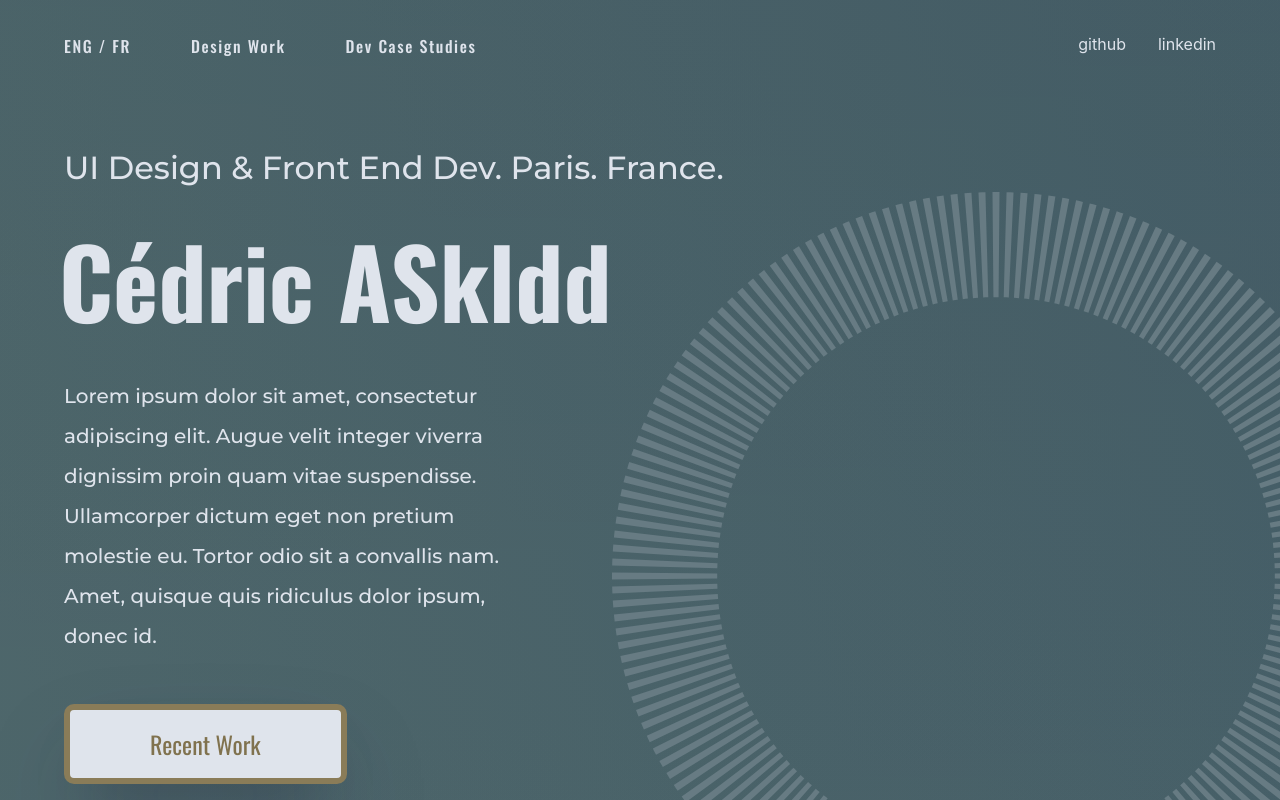
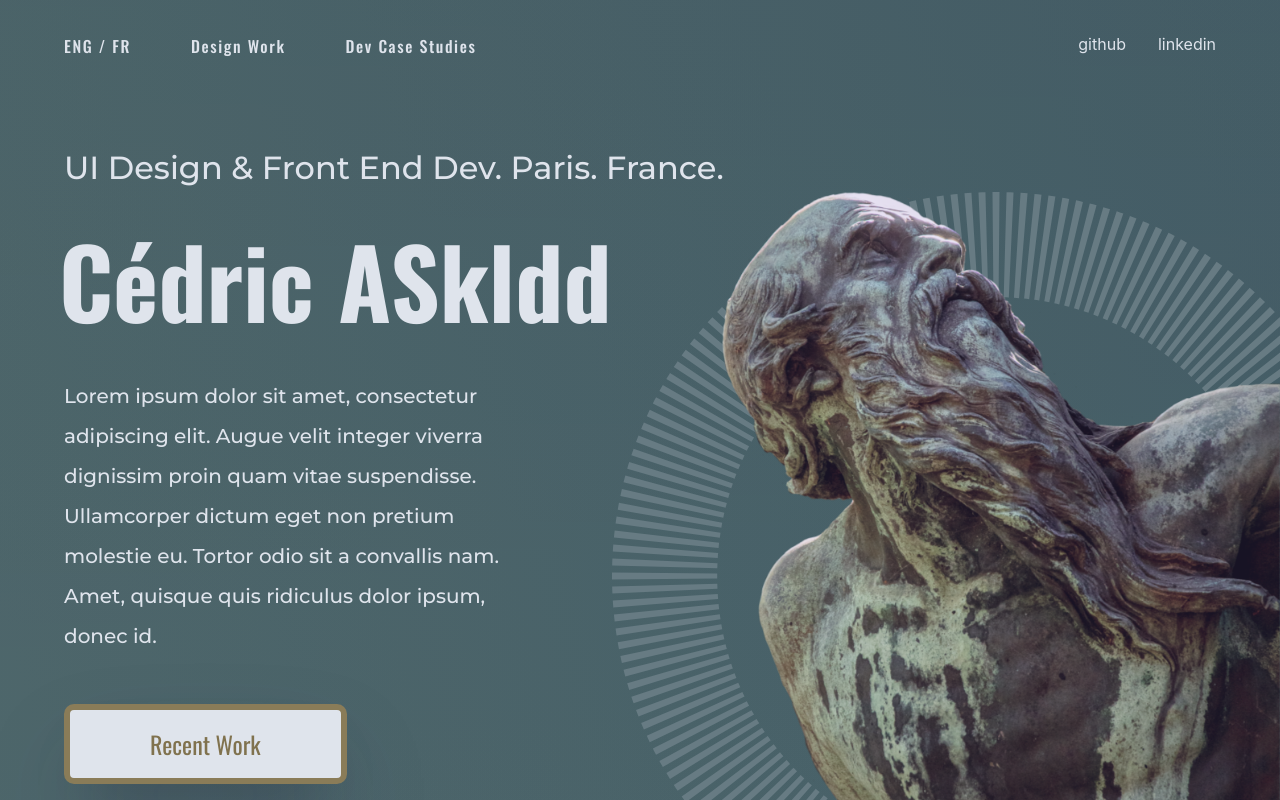
Before and after one commit to ask0ldd/P8-Folio, a React (Vite) app: page / in a window 1280 px wide. Shown: the top 800 px of the page. Built offline with nearby package versions, Linux system fonts and the light colour scheme.

Commit message:
improved case responsivenes

```diff
--- a/package.json
+++ b/package.json
@@ -19,6 +19,7 @@
     "@types/react-dom": "^18.0.9",
     "@vitejs/plugin-react": "^3.0.0",
     "eslint-plugin-react-hooks": "^4.6.0",
+    "gh-pages": "^5.0.0",
     "vite": "^4.0.0"
   }
 }
--- a/src/App.css
+++ b/src/App.css
@@ -105,8 +105,8 @@
   position: absolute;
   right: 0;
   bottom: 0;
-  transform: translateX(800px) translateY(800px);
-  animation: 0.4s ease-out forwards statue;
+  /*transform: translateX(800px) translateY(800px);
+  animation: 0.4s ease-out forwards statue;*/
 }
 
 @keyframes statue {
```
Also changed, not shown: 1 other file (tests, documents, lock files or other folders).
